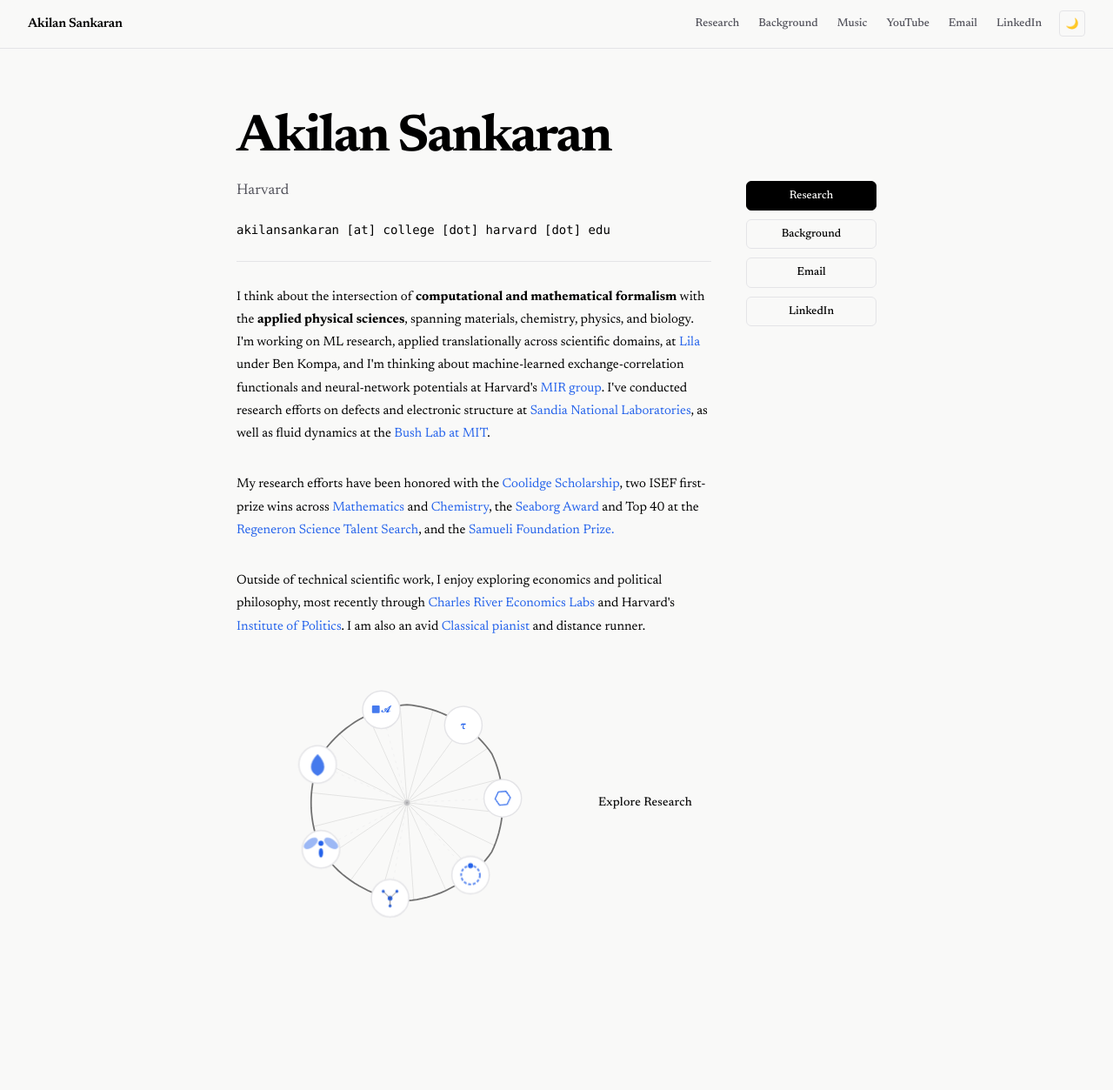
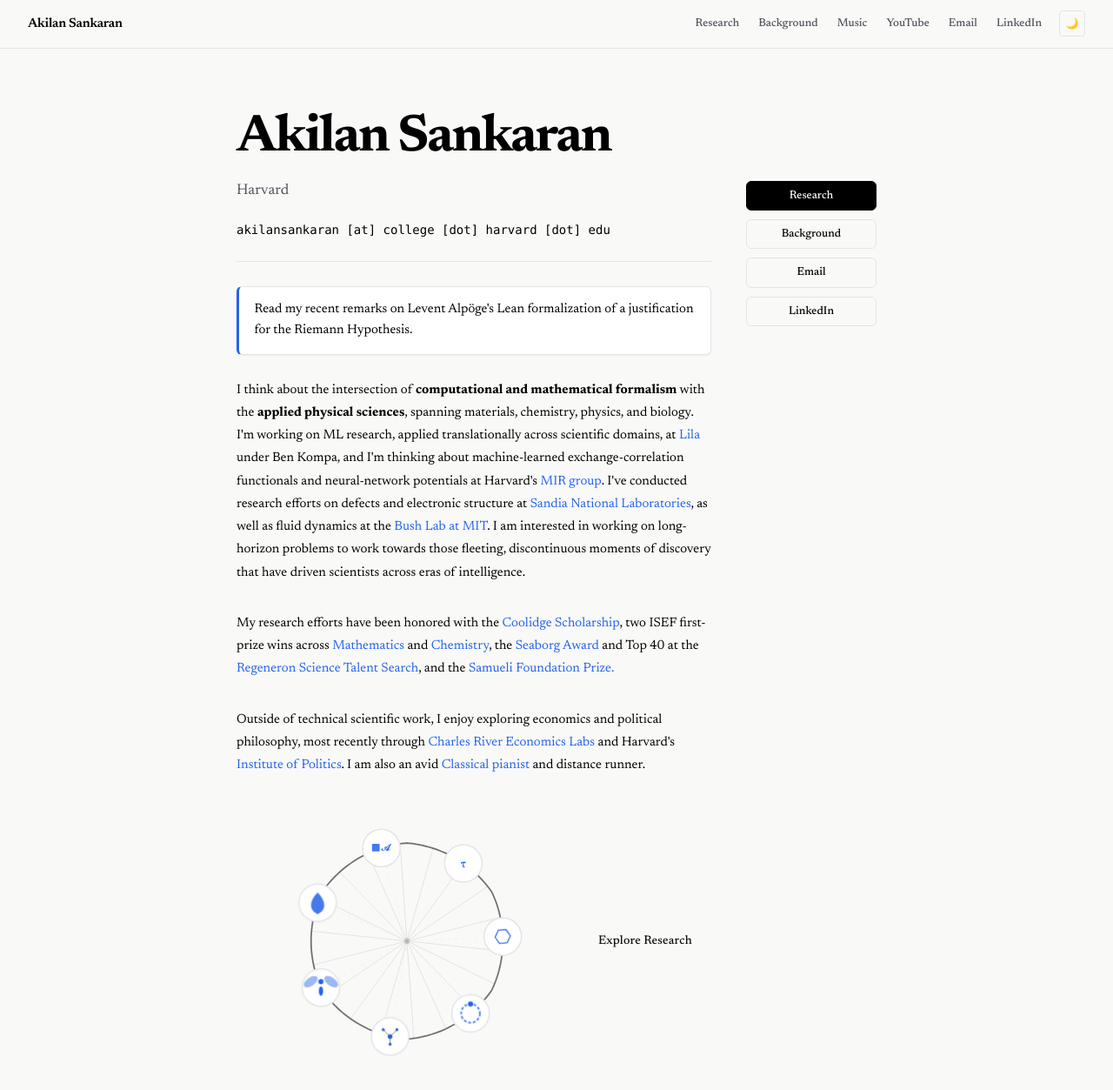
Before and after one commit to akilansankaran/akilansankaran.github.io, a Jekyll site: the page built from index.md, in a window 1280 px wide and 1375 px high. Shown: the top 1253 px of the window at 87% size. Built offline with Jekyll 4.4.1, drawn with Linux system fonts in a browser that asks for light colours; some web fonts are replaced.

Commit message:
Add RH remarks banner and long-horizon sentence to the bio

```diff
--- a/assets/css/main.css
+++ b/assets/css/main.css
@@ -1541,3 +1541,36 @@ main.container > h1:first-child {
     max-width: 100%;
   }
 }
+
+/* ===== Announcement banner ===== */
+.announce-banner {
+  display: block;
+  margin: 0 0 1.75rem;
+  padding: 0.9rem 1.1rem;
+  background: var(--bg-card);
+  border: 1px solid var(--border);
+  border-left: 3px solid var(--link);
+  border-radius: var(--radius-sm);
+  box-shadow: var(--shadow-sm);
+  color: var(--text);
+  font-family: var(--font-serif);
+  font-size: 0.9375rem;
+  line-height: 1.6;
+  text-decoration: none;
+  opacity: 0;
+  animation: heroFadeUp 0.5s ease 0.25s forwards;
+  transition: box-shadow 0.2s ease, border-color 0.2s ease, transform 0.2s ease;
+}
+
+.announce-banner:hover,
+.announce-banner:visited {
+  color: var(--text);
+  text-decoration: none;
+}
+
+.announce-banner:hover {
+  box-shadow: var(--shadow-md);
+  border-color: var(--border-hover);
+  border-left-color: var(--link);
+  transform: translateY(-1px);
+}
--- a/index.md
+++ b/index.md
@@ -14,7 +14,9 @@ title: Home
     <p class="git-email">akilansankaran [at] college [dot] harvard [dot] edu</p>
   </div>
 
-  <p class="hero-bio">I think about the intersection of <b>computational and mathematical formalism</b> with the <b>applied physical sciences</b>, spanning materials, chemistry, physics, and biology. I'm working on ML research, applied translationally across scientific domains, at <a href="https://lila.ai">Lila</a> under Ben Kompa, and I'm thinking about machine-learned exchange-correlation functionals and neural-network potentials at Harvard's <a href="https://mir.g.harvard.edu/">MIR group</a>. I've conducted research efforts on defects and electronic structure at <a href="https://www.sandia.gov/">Sandia National Laboratories</a>, as well as fluid dynamics at the <a href="https://thales.mit.edu/bush/">Bush Lab at MIT</a>.</p>
+  <a href="/rh-viz/" class="announce-banner">Read my recent remarks on Levent Alpöge's Lean formalization of a justification for the Riemann Hypothesis.</a>
+
+  <p class="hero-bio">I think about the intersection of <b>computational and mathematical formalism</b> with the <b>applied physical sciences</b>, spanning materials, chemistry, physics, and biology. I'm working on ML research, applied translationally across scientific domains, at <a href="https://lila.ai">Lila</a> under Ben Kompa, and I'm thinking about machine-learned exchange-correlation functionals and neural-network potentials at Harvard's <a href="https://mir.g.harvard.edu/">MIR group</a>. I've conducted research efforts on defects and electronic structure at <a href="https://www.sandia.gov/">Sandia National Laboratories</a>, as well as fluid dynamics at the <a href="https://thales.mit.edu/bush/">Bush Lab at MIT</a>. I am interested in working on long-horizon problems to work towards those fleeting, discontinuous moments of discovery that have driven scientists across eras of intelligence.</p>
 
 <p class="hero-bio">My research efforts have been honored with the <a href="https://coolidgescholars.org">Coolidge Scholarship</a>, two ISEF first-prize wins across <a href="https://www.societyforscience.org/press-release/2022-regeneron-isef-top-winners/">Mathematics</a> and <a href="https://www.societyforscience.org/press-release/high-schoolers-win-more-than-9-million-at-regeneron-isef-2024/">Chemistry</a>, the <a href="https://www.youtube.com/watch?v=7TOmsbAYwbQ&t=4472s">Seaborg Award</a> and Top 40 at the <a href="https://www.societyforscience.org/regeneron-sts/2025-student-finalists/akilan-sankaran/">Regeneron Science Talent Search</a>, and the <a href="https://www.societyforscience.org/blog/five-questions-with-akilan-sankaran-winner-of-the-25000-samueli-foundation-prize/">Samueli Foundation Prize.</a> </p>
 
```
